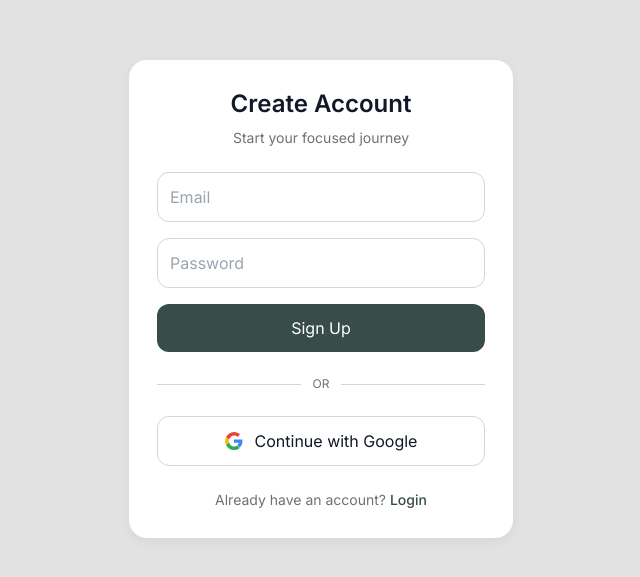
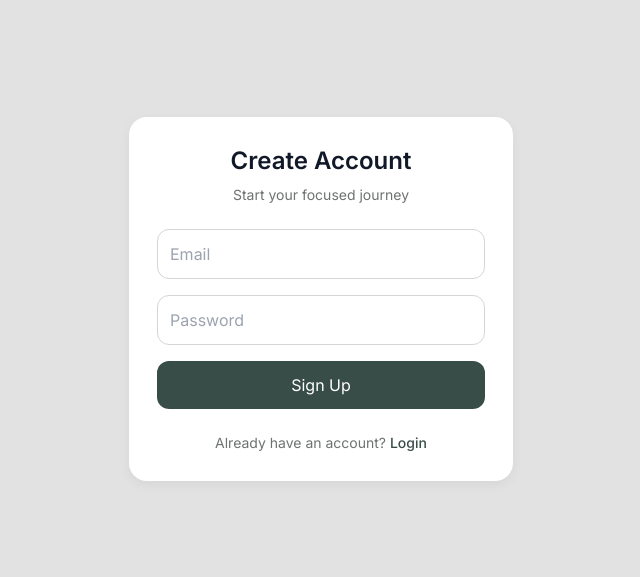
Before and after one commit to hetkeraliya/monkstudy, a Next.js app: page /register in a window 1280 px wide. Shown: the part 101-678 px from the top of the page, without its empty margins (319-959 px from the left). Built offline with nearby package versions, Linux system fonts and the light colour scheme; no server answers.

Commit message:
Update page.tsx

```diff
--- a/app/register/page.tsx
+++ b/app/register/page.tsx
@@ -26,14 +26,6 @@ export default function RegisterPage() {
     else router.push("/");
   };
 
-  const handleGoogleSignup = async () => {
-    await supabase.auth.signInWithOAuth({
-      provider: "google",
-      options: {
-        redirectTo: "https://monkstudy.vercel.app",
-      },
-    });
-  };
 
   return (
     <div className="min-h-screen flex items-center justify-center bg-[#E2E2E2] px-4">
@@ -77,26 +69,9 @@ export default function RegisterPage() {
         </form>
 
         {/* Divider */}
-        <div className="flex items-center gap-3">
-          <div className="flex-1 h-px bg-[#D8D4D5]" />
-          <span className="text-xs text-[#6E7271]">OR</span>
-          <div className="flex-1 h-px bg-[#D8D4D5]" />
-        </div>
 
         {/* Google Button */}
-        <button
-          onClick={handleGoogleSignup}
-          className="w-full flex items-center justify-center gap-3 border border-[#D8D4D5] rounded-xl py-3 active:scale-95 transition"
-        >
-          <svg width="18" height="18" viewBox="0 0 48 48">
-            <path fill="#EA4335" d="M24 9.5c3.54 0 6.71 1.22 9.21 3.6l6.86-6.86C35.65 2.4 30.2 0 24 0 14.64 0 6.73 5.82 2.7 14.09l8.01 6.22C12.82 14.14 17.99 9.5 24 9.5z"/>
-            <path fill="#4285F4" d="M46.5 24.5c0-1.64-.15-3.21-.43-4.73H24v9h12.73c-.55 2.96-2.22 5.47-4.73 7.14l7.27 5.65C43.87 37.36 46.5 31.43 46.5 24.5z"/>
-            <path fill="#FBBC05" d="M10.71 28.31a14.48 14.48 0 010-8.62L2.7 13.47a24.02 24.02 0 000 21.06l8.01-6.22z"/>
-            <path fill="#34A853" d="M24 48c6.2 0 11.4-2.05 15.2-5.58l-7.27-5.65c-2.02 1.36-4.6 2.16-7.93 2.16-6.01 0-11.18-4.64-13.29-10.81l-8.01 6.22C6.73 42.18 14.64 48 24 48z"/>
-          </svg>
 
-          Continue with Google
-        </button>
 
         <p className="text-sm text-center text-[#6E7271]">
           Already have an account?{" "}
```
